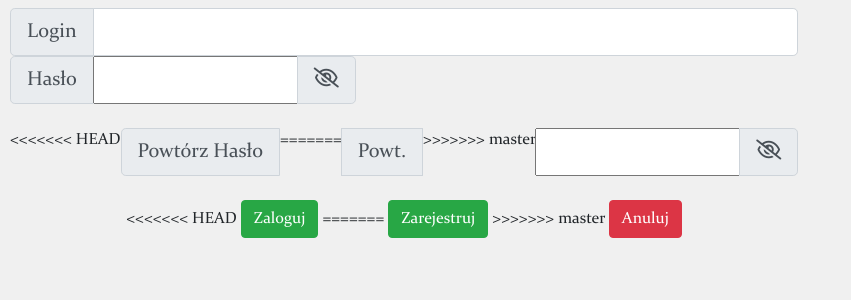
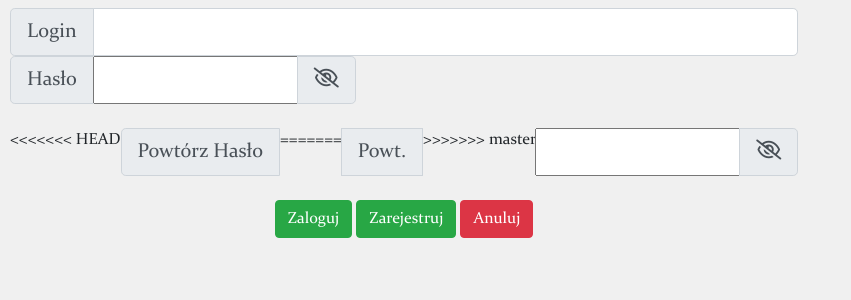
Before and after one commit to tymon007/ms, a Django app: page /sign_in/ in a window 1280 px wide. Shown: the part 357-657 px from the top of the page, without its empty margins (0-851 px from the left). Run offline with Django 3.2, Linux system fonts and the light colour scheme; some libraries are stand-ins or nearby versions.

Commit message:
nfkhjyv,j

```diff
--- a/main_page/templates/aboutMe/me.html
+++ b/main_page/templates/aboutMe/me.html
@@ -4,12 +4,12 @@
 
 {% block content %}
 <div class="content">
-<<<<<<< HEAD
+
     {% if user %}
     <p>Nazwa użytkownika: {{ user.username }}</p>
     <p>Username hash: {{ }}</p>
     {% endif %}
-=======
+
     <div class="alert alert-primary" style="font-size: 20px;">
         {% if user %}
         <br>
@@ -19,6 +19,6 @@
         <br>
         {% endif %}
     </div>
->>>>>>> master
+
 </div>
 {% endblock %}
--- a/main_page/templates/registration/signup.html
+++ b/main_page/templates/registration/signup.html
@@ -59,11 +59,10 @@
 
             <div class="text-align-center">
                 <div class="inline-block">
-<<<<<<< HEAD
+
                     <input type="submit" class="btn btn-success" name="Create" value="Zaloguj">
-=======
                     <input type="submit" class="btn btn-success" name="Create" value="Zarejestruj">
->>>>>>> master
+
 
                     <button type="button" class="btn btn-danger" id="cancel-log-in">Anuluj</button>
 
```
